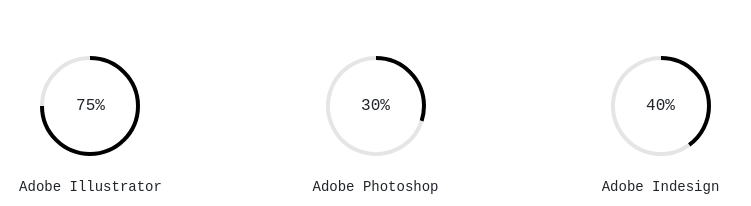
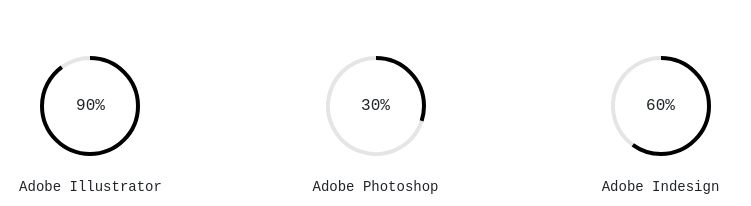
Before and after one commit to Koi-12/Koi-12-koi-12.github.io, a plain HTML site: page index.html in a window 1280 px wide. Shown: the part 1916-2122 px from the top of the page, 122-873 px from the left. Drawn offline with Linux system fonts and the light colour scheme; files whose address does not match are found by name; a web font is replaced by a local one.

Commit message:
text commit

```diff
--- a/index.html
+++ b/index.html
@@ -223,7 +223,7 @@
           <div class="row">
             <div class="col-6 col-sm-6 col-md-6 col-lg-3 text-center" data-aos="fade-up" data-aos-delay="0">
               <div class="progressbar" data-animate="false">
-                <div class="circle" data-percent="75">
+                <div class="circle" data-percent="90">
                   <div class="number"></div>
                   <p class="caption">Adobe Illustrator</p>
                 </div>
@@ -239,7 +239,7 @@
             </div>
             <div class="col-6 col-sm-6 col-md-6 col-lg-3 text-center" data-aos="fade-up" data-aos-delay="200">
               <div class="progressbar" data-animate="false">
-                <div class="circle" data-percent="40">
+                <div class="circle" data-percent="60">
                   <div class="number"></div>
                   <p class="caption">Adobe Indesign</p>
                 </div>
```
Also changed, not shown: 6 other files.
